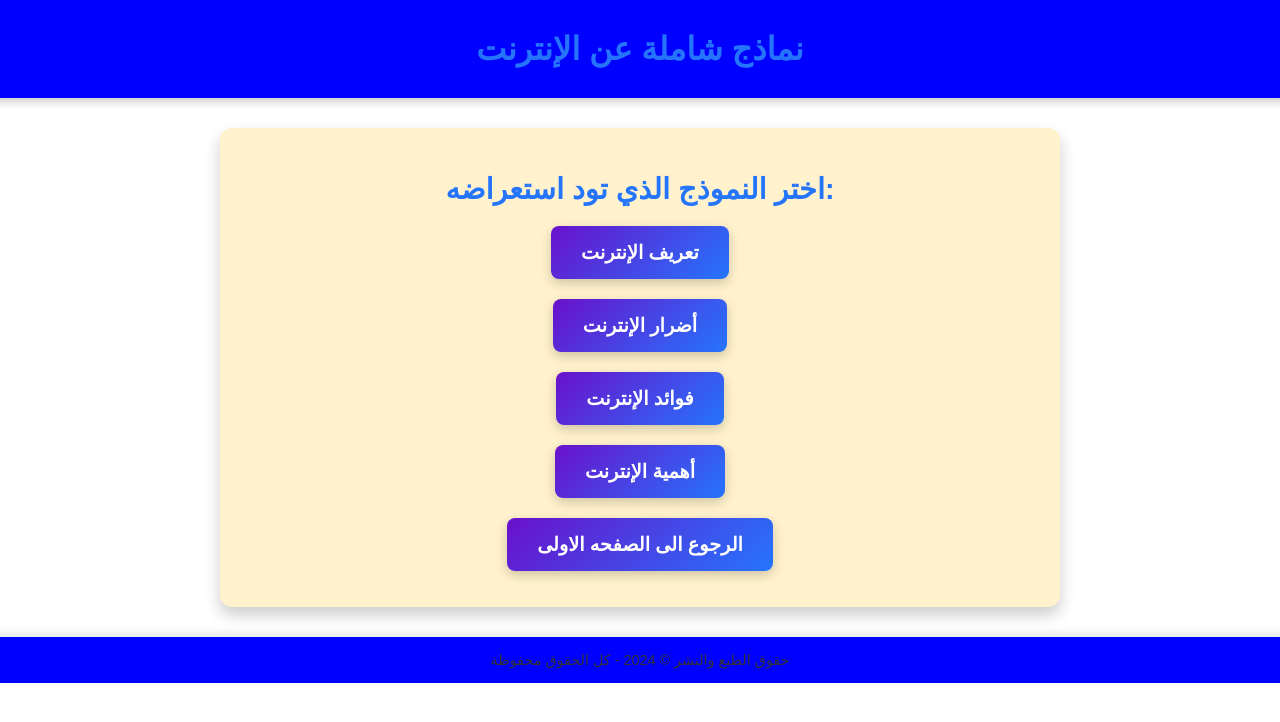
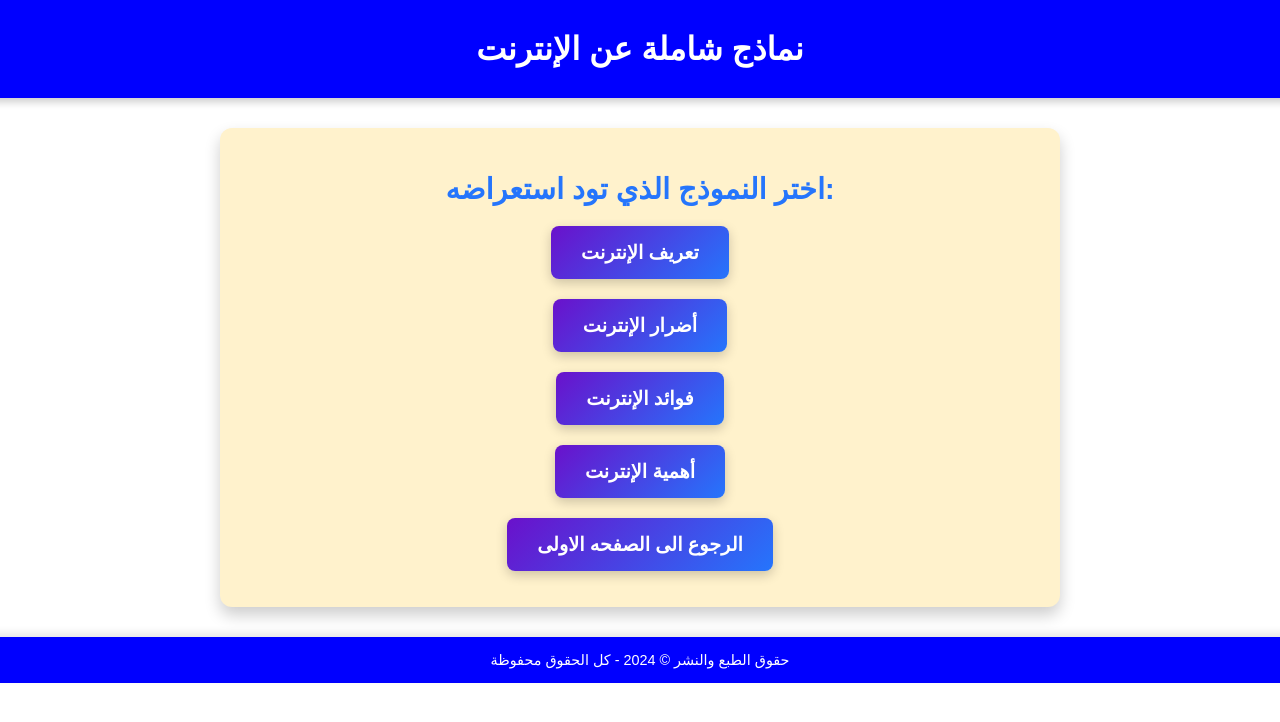
Before and after one commit to mostafamoad/Mostafa-Mooad, a plain HTML site: page الصفحة الثاني.html in a window 1280 px wide. Shown: the top 722 px of the page. Drawn offline with Linux system fonts and the light colour scheme.

Commit message:
Update الصفحة الثاني.html

```diff
--- a/الصفحة الثاني.html
+++ b/الصفحة الثاني.html
@@ -25,7 +25,7 @@
             text-align: center;
             padding: 30px;
             font-size: 2em;
-            color: #2575fc;
+            color: #FFFFFF;
             box-shadow: 0 4px 8px rgba(0, 0, 0, 0.2);
             font-weight: bold;
         }
@@ -82,7 +82,7 @@
             text-align: center;
             padding: 15px;
             background-color: #0000FF;
-            color: #333;
+            color: #FFFFFF;
             width: 100%;
             box-shadow: 0 -4px 8px rgba(0, 0, 0, 0.1);
             font-size: 0.9em;
```
